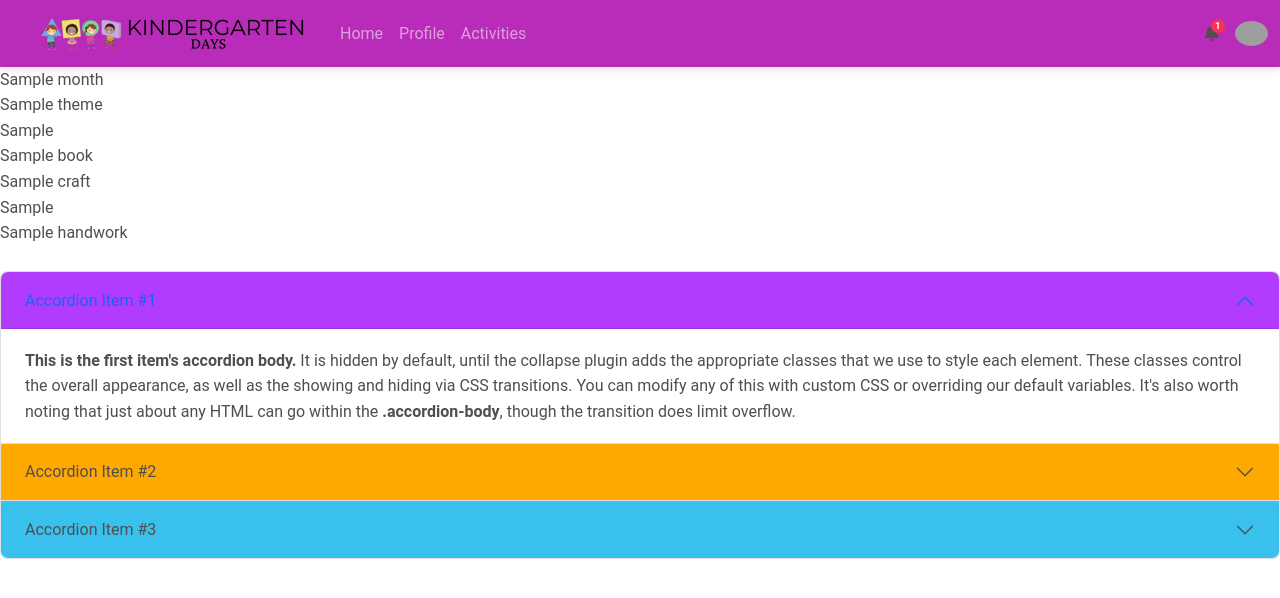
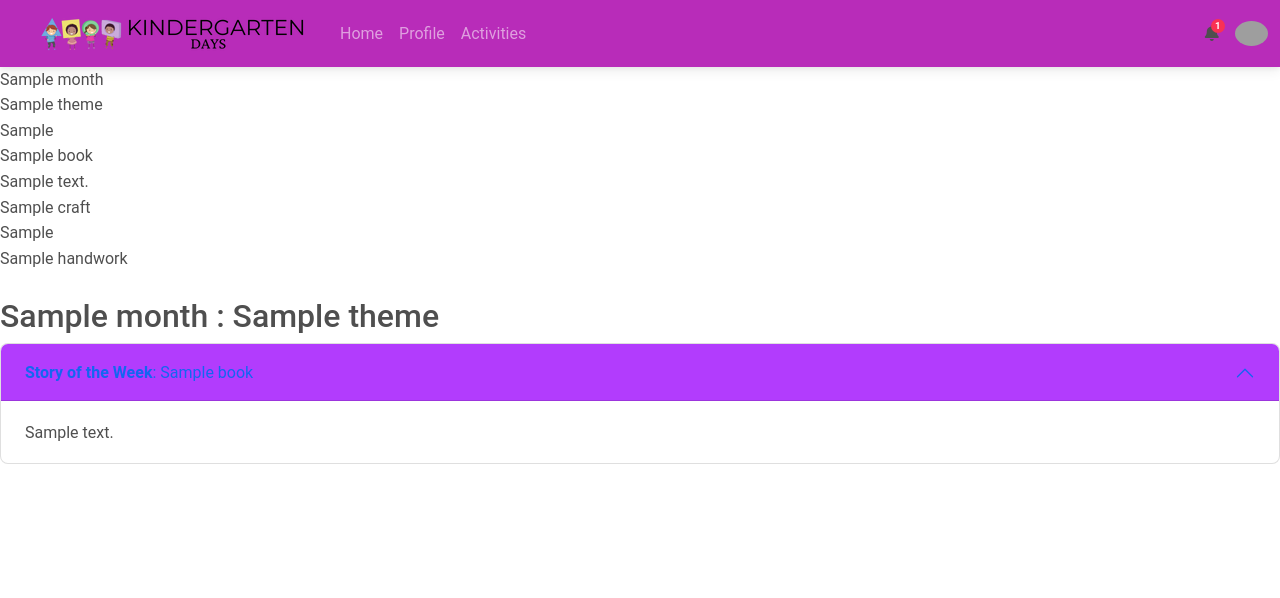
Before and after one commit to lolaedun/kindergarten-days, a Flask app: page / in a window 1280 px wide. Shown: the top 598 px of the page. Run offline with Flask 2, Linux system fonts and the light colour scheme; a database or web service that is not in the repository returns one stand-in record (values such as "Sample title"); some libraries are stand-ins or nearby versions; grey boxes are pictures that could not be loaded.

Commit message:
bind data from db to accordion

```diff
--- a/app.py
+++ b/app.py
@@ -22,7 +22,7 @@ mongo = PyMongo(app)
 @app.route("/")
 @app.route("/get_activities")
 def get_activities():
-    activities = mongo.db.activities.find()
+    activities = list(mongo.db.activities.find())
     return render_template("activities.html", activities=activities)
 
 
--- a/templates/activities.html
+++ b/templates/activities.html
@@ -7,6 +7,7 @@
         {{ activity.theme }}<br>
         {{ activity.letter_of_week }}<br>
         {{ activity.book}}<br>
+        {{ activity.book_description}}<br>
         {{ activity.craft }}<br>
         {{ activity.circle_game }}<br>
         {{ activity.handwork }}<br>
@@ -14,6 +15,8 @@
     {% endfor %}
 
     <div class="accordion" id="accordionExample">
+        {% for activity in activities %}
+        <h2>{{ activity.month }} : {{ activity.theme }}</h2>
         <div class="accordion-item">
           <h2 class="accordion-header" id="headingOne">
             <button
@@ -24,7 +27,14 @@
               aria-expanded="true"
               aria-controls="collapseOne"
             >
-              Accordion Item #1
+            <strong>Story of the Week </strong>: {{ activity.book }}
+            {% if activity.is_completed == "on" %}
+                <i class="fas fa-check-circle text-danger"
+                data-mdb-toggle="tooltip"
+                data-mdb-placement="right"
+                title="You have completed this task!">
+                </i>
+            {% endif %}
             </button>
           </h2>
           <div
@@ -33,76 +43,11 @@
             aria-labelledby="headingOne"
             data-mdb-parent="#accordionExample"
           >
-            <div class="accordion-body">
-              <strong>This is the first item's accordion body.</strong> It is hidden by default,
-              until the collapse plugin adds the appropriate classes that we use to style each
-              element. These classes control the overall appearance, as well as the showing and
-              hiding via CSS transitions. You can modify any of this with custom CSS or
-              overriding our default variables. It's also worth noting that just about any HTML
-              can go within the <strong>.accordion-body</strong>, though the transition does
-              limit overflow.
-            </div>
+                <div class="accordion-body">
+                    {{ activity.book_description}}
+                </div>
           </div>
         </div>
-        <div class="accordion-item">
-          <h2 class="accordion-header" id="headingTwo">
-            <button
-              class="accordion-button collapsed bg-warning"
-              type="button"
-              data-mdb-toggle="collapse"
-              data-mdb-target="#collapseTwo"
-              aria-expanded="false"
-              aria-controls="collapseTwo"
-            >
-              Accordion Item #2
-            </button>
-          </h2>
-          <div
-            id="collapseTwo"
-            class="accordion-collapse collapse"
-            aria-labelledby="headingTwo"
-            data-mdb-parent="#accordionExample"
-          >
-            <div class="accordion-body">
-              <strong>This is the second item's accordion body.</strong> It is hidden by
-              default, until the collapse plugin adds the appropriate classes that we use to
-              style each element. These classes control the overall appearance, as well as the
-              showing and hiding via CSS transitions. You can modify any of this with custom CSS
-              or overriding our default variables. It's also worth noting that just about any
-              HTML can go within the <strong>.accordion-body</strong>, though the transition
-              does limit overflow.
-            </div>
-          </div>
-        </div>
-        <div class="accordion-item">
-          <h2 class="accordion-header" id="headingThree">
-            <button
-              class="accordion-button collapsed bg-info"
-              type="button"
-              data-mdb-toggle="collapse"
-              data-mdb-target="#collapseThree"
-              aria-expanded="false"
-              aria-controls="collapseThree"
-            >
-              Accordion Item #3
-            </button>
-          </h2>
-          <div
-            id="collapseThree"
-            class="accordion-collapse collapse"
-            aria-labelledby="headingThree"
-            data-mdb-parent="#accordionExample"
-          >
-            <div class="accordion-body">
-              <strong>This is the third item's accordion body.</strong> It is hidden by default,
-              until the collapse plugin adds the appropriate classes that we use to style each
-              element. These classes control the overall appearance, as well as the showing and
-              hiding via CSS transitions. You can modify any of this with custom CSS or
-              overriding our default variables. It's also worth noting that just about any HTML
-              can go within the <strong>.accordion-body</strong>, though the transition does
-              limit overflow.
-            </div>
-          </div>
-        </div>
-      </div>
+        {% endfor %}
+    </div>
 {% endblock %}
```
